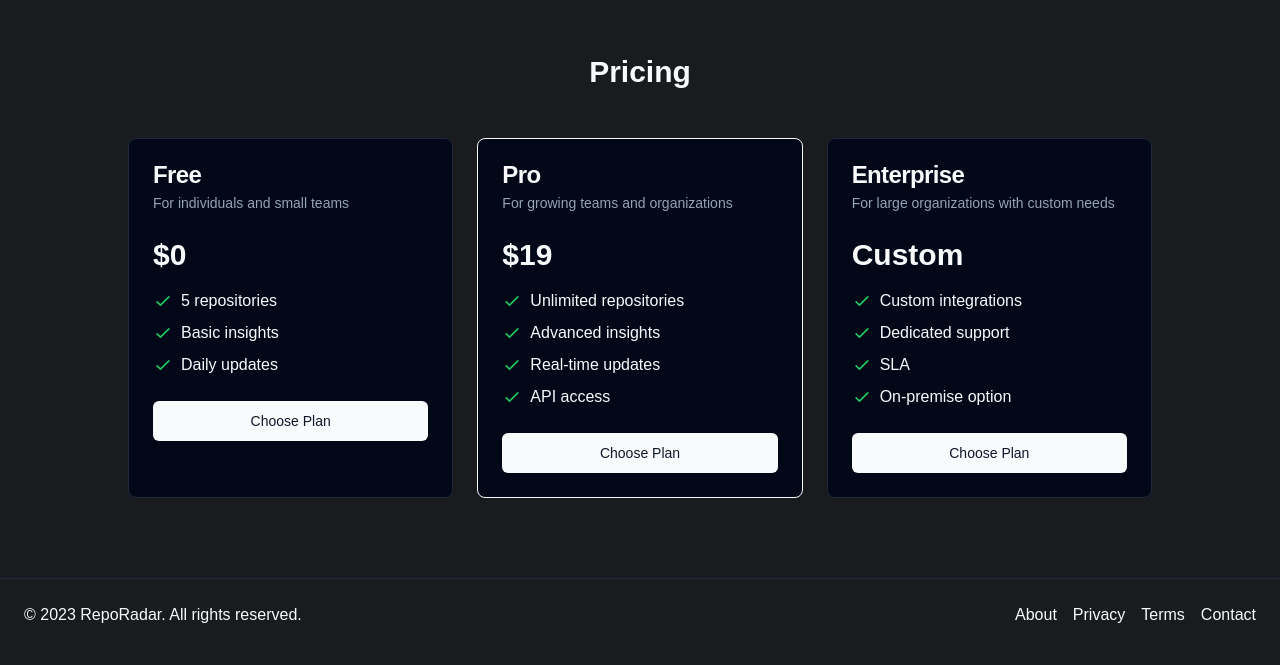
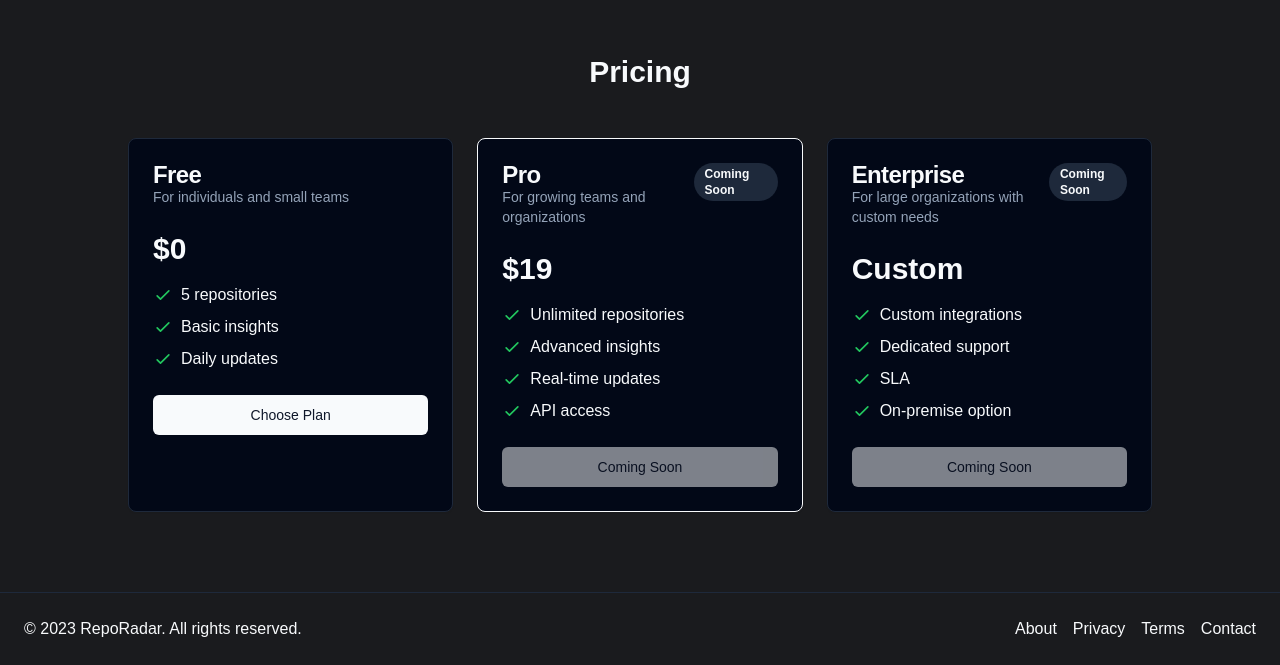
Before and after one commit to Aishwarya-Rode-897/Repo-Radar, a Next.js app: page / in a window 1280 px wide. Shown: the part 1018-1683 px from the top of the page. Built offline with nearby package versions, Linux system fonts and the light colour scheme.

Commit message:
coming soon

```diff
--- /dev/null
+++ b/src/components/ui/badge.tsx
@@ -0,0 +1,36 @@
+import * as React from "react"
+import { cva, type VariantProps } from "class-variance-authority"
+
+import { cn } from "@/lib/utils"
+
+const badgeVariants = cva(
+  "inline-flex items-center rounded-full border px-2.5 py-0.5 text-xs font-semibold transition-colors focus:outline-none focus:ring-2 focus:ring-ring focus:ring-offset-2",
+  {
+    variants: {
+      variant: {
+        default:
+          "border-transparent bg-primary text-primary-foreground hover:bg-primary/80",
+        secondary:
+          "border-transparent bg-secondary text-secondary-foreground hover:bg-secondary/80",
+        destructive:
+          "border-transparent bg-destructive text-destructive-foreground hover:bg-destructive/80",
+        outline: "text-foreground",
+      },
+    },
+    defaultVariants: {
+      variant: "default",
+    },
+  }
+)
+
+export interface BadgeProps
+  extends React.HTMLAttributes<HTMLDivElement>,
+    VariantProps<typeof badgeVariants> {}
+
+function Badge({ className, variant, ...props }: BadgeProps) {
+  return (
+    <div className={cn(badgeVariants({ variant }), className)} {...props} />
+  )
+}
+
+export { Badge, badgeVariants }
--- a/src/components/ui/header.tsx
+++ b/src/components/ui/header.tsx
@@ -8,10 +8,14 @@ import { Menu, X } from 'lucide-react'
 export default function Header() {
   const [isMobileMenuOpen, setIsMobileMenuOpen] = useState(false)
 
+  const closeMenu = () => setIsMobileMenuOpen(false)
+
   return (
     <header className="py-4 px-4 md:px-6 lg:px-8 flex items-center justify-between bg-[#1a1b1e]/50 backdrop-blur-sm fixed w-full top-0 z-50">
       <div className="flex items-center space-x-2">
-        <span className="text-xl font-bold bg-gradient-to-r from-purple-400 to-pink-400 text-transparent bg-clip-text">Repo-Radar</span>
+        <Link href="/" onClick={closeMenu}>
+          <span className="text-xl font-bold bg-gradient-to-r from-purple-400 to-pink-400 text-transparent bg-clip-text">Repo-Radar</span>
+        </Link>
       </div>
 
       {/* Desktop Navigation */}
@@ -42,12 +46,12 @@ export default function Header() {
       {isMobileMenuOpen && (
         <div className="absolute top-full left-0 right-0 bg-[#1a1b1e] border-t border-gray-800 md:hidden">
           <nav className="flex flex-col py-4">
-            <Link href="/" className="px-6 py-2 text-gray-300 hover:text-white hover:bg-gray-800">Home</Link>
-            <Link href="/dashboard" className="px-6 py-2 text-gray-300 hover:text-white hover:bg-gray-800">Dashboard</Link>
-            <Link href="/about" className="px-6 py-2 text-gray-300 hover:text-white hover:bg-gray-800">About</Link>
-            <Link href="/pricing" className="px-6 py-2 text-gray-300 hover:text-white hover:bg-gray-800">Pricing</Link>
-            <Link href="/use-case" className="px-6 py-2 text-gray-300 hover:text-white hover:bg-gray-800">Use Case</Link>
-            <Link href="/feature" className="px-6 py-2 text-gray-300 hover:text-white hover:bg-gray-800">Feature</Link>
+            <Link href="/" onClick={closeMenu} className="px-6 py-2 text-gray-300 hover:text-white hover:bg-gray-800">Home</Link>
+            <Link href="/dashboard" onClick={closeMenu} className="px-6 py-2 text-gray-300 hover:text-white hover:bg-gray-800">Dashboard</Link>
+            <Link href="/about" onClick={closeMenu} className="px-6 py-2 text-gray-300 hover:text-white hover:bg-gray-800">About</Link>
+            <Link href="/pricing" onClick={closeMenu} className="px-6 py-2 text-gray-300 hover:text-white hover:bg-gray-800">Pricing</Link>
+            <Link href="/use-case" onClick={closeMenu} className="px-6 py-2 text-gray-300 hover:text-white hover:bg-gray-800">Use Case</Link>
+            <Link href="/feature" onClick={closeMenu} className="px-6 py-2 text-gray-300 hover:text-white hover:bg-gray-800">Feature</Link>
           </nav>
         </div>
       )}
--- a/src/components/ui/pricing.tsx
+++ b/src/components/ui/pricing.tsx
@@ -1,6 +1,7 @@
 import { Button } from '@/components/ui/button'
 import { Card, CardContent, CardDescription, CardFooter, CardHeader, CardTitle } from '@/components/ui/card'
 import Link from 'next/link'
+import { Badge } from '@/components/ui/badge'
 
 const plans = [
   {
@@ -31,8 +32,17 @@ export default function Pricing() {
         {plans.map((plan, index) => (
           <Card key={index} className={index === 1 ? 'border-primary' : ''}>
             <CardHeader>
-              <CardTitle>{plan.name}</CardTitle>
-              <CardDescription>{plan.description}</CardDescription>
+              <div className="flex justify-between items-start">
+                <div>
+                  <CardTitle>{plan.name}</CardTitle>
+                  <CardDescription>{plan.description}</CardDescription>
+                </div>
+                {index > 0 && (
+                  <Badge variant="secondary" className="ml-2">
+                    Coming Soon
+                  </Badge>
+                )}
+              </div>
             </CardHeader>
             <CardContent>
               <p className="text-3xl font-bold mb-4">{plan.price}</p>
@@ -56,9 +66,15 @@ export default function Pricing() {
               </ul>
             </CardContent>
             <CardFooter>
-              <Button asChild className="w-full">
-                <Link href={`/signup?plan=${plan.name.toLowerCase()}`}>Choose Plan</Link>
-              </Button>
+              {index === 0 ? (
+                <Button asChild className="w-full">
+                  <Link href={`/signup?plan=${plan.name.toLowerCase()}`}>Choose Plan</Link>
+                </Button>
+              ) : (
+                <Button className="w-full" disabled>
+                  Coming Soon
+                </Button>
+              )}
             </CardFooter>
           </Card>
         ))}
```
